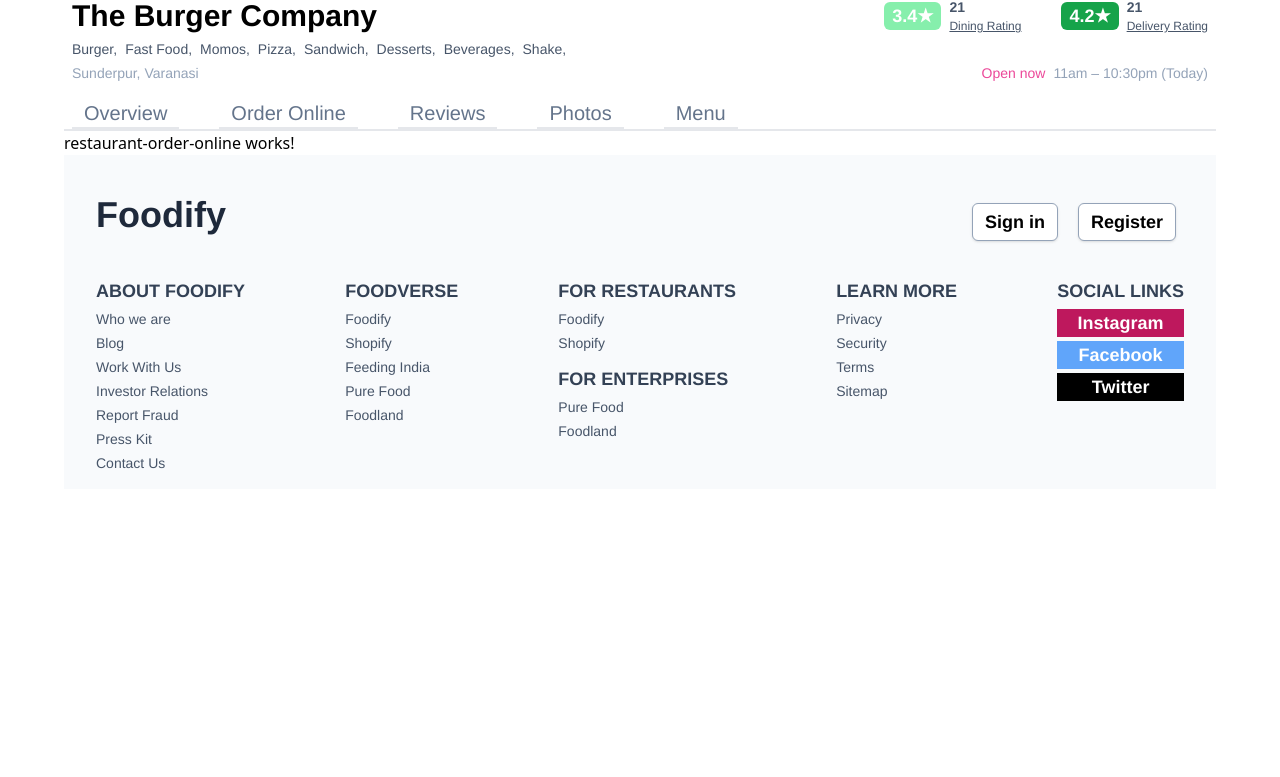
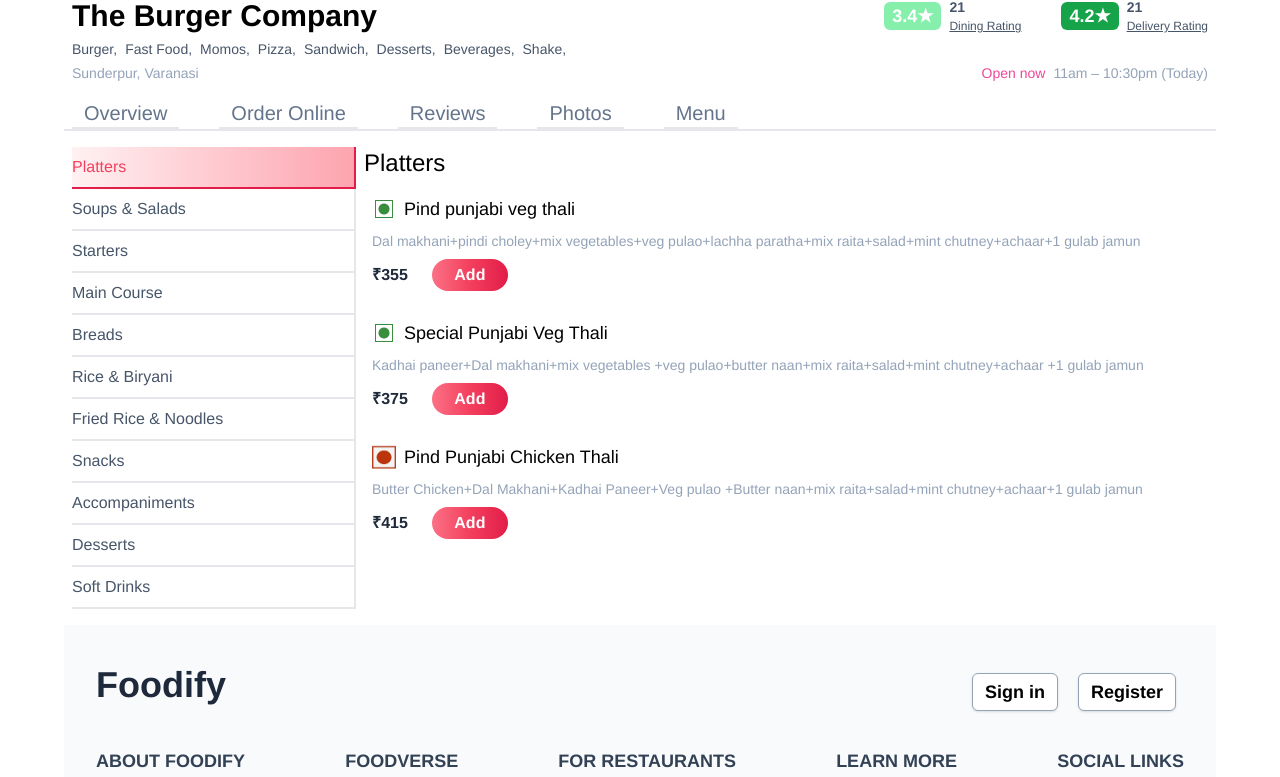
Before and after one commit to ayu-sh-kr/foodify, an Angular app: page /restaurant/order in a window 1280 px wide. Shown: the part 676-1453 px from the top of the page. Before the commit the page ends 1165 px from the top, so only its background shows below. Built offline with nearby package versions, Linux system fonts and the light colour scheme.

Commit message:
Code refactoring and adjustment

```diff
--- a/src/app/restaurant-main/restaurant-main.component.html
+++ b/src/app/restaurant-main/restaurant-main.component.html
@@ -5,6 +5,8 @@
         <app-restaurant-profile></app-restaurant-profile>
         <sub-header></sub-header>
     </div>
-    <router-outlet></router-outlet>
+    <div>
+        <router-outlet></router-outlet>
+    </div>
     <app-footer></app-footer>
 </div>
--- a/src/app/restaurant-main/restaurant-order-online/restaurant-order-online.component.html
+++ b/src/app/restaurant-main/restaurant-order-online/restaurant-order-online.component.html
@@ -1 +1,8 @@
-<p>restaurant-order-online works!</p>
+<div class="sm:flex p-2">
+    <div class="sm:w-1/4 w-full">
+        <order-filter></order-filter>
+    </div>
+    <div>
+        <order-content></order-content>
+    </div>
+</div>
```
Also changed, not shown: src/app/restaurant-main/restaurant-order-online/restaurant-order-online.component.ts (+12 -6 lines).
